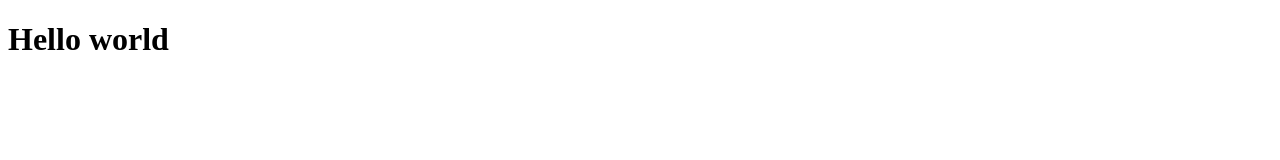
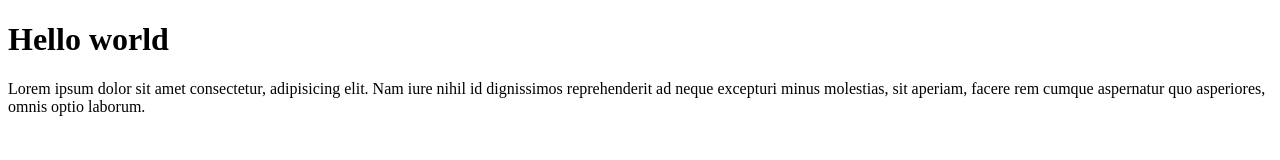
Before and after one commit to kirolegend/testhub, a plain HTML site: page index.html in a window 1280 px wide. Drawn offline with Linux system fonts and the light colour scheme.

Commit message:
modified:   index.html

```diff
--- a/index.html
+++ b/index.html
@@ -8,5 +8,6 @@
 </head>
 <body>
     <h1>Hello world</h1>
+    <p>Lorem ipsum dolor sit amet consectetur, adipisicing elit. Nam iure nihil id dignissimos reprehenderit ad neque excepturi minus molestias, sit aperiam, facere rem cumque aspernatur quo asperiores, omnis optio laborum.</p>
 </body>
 </html>
```
